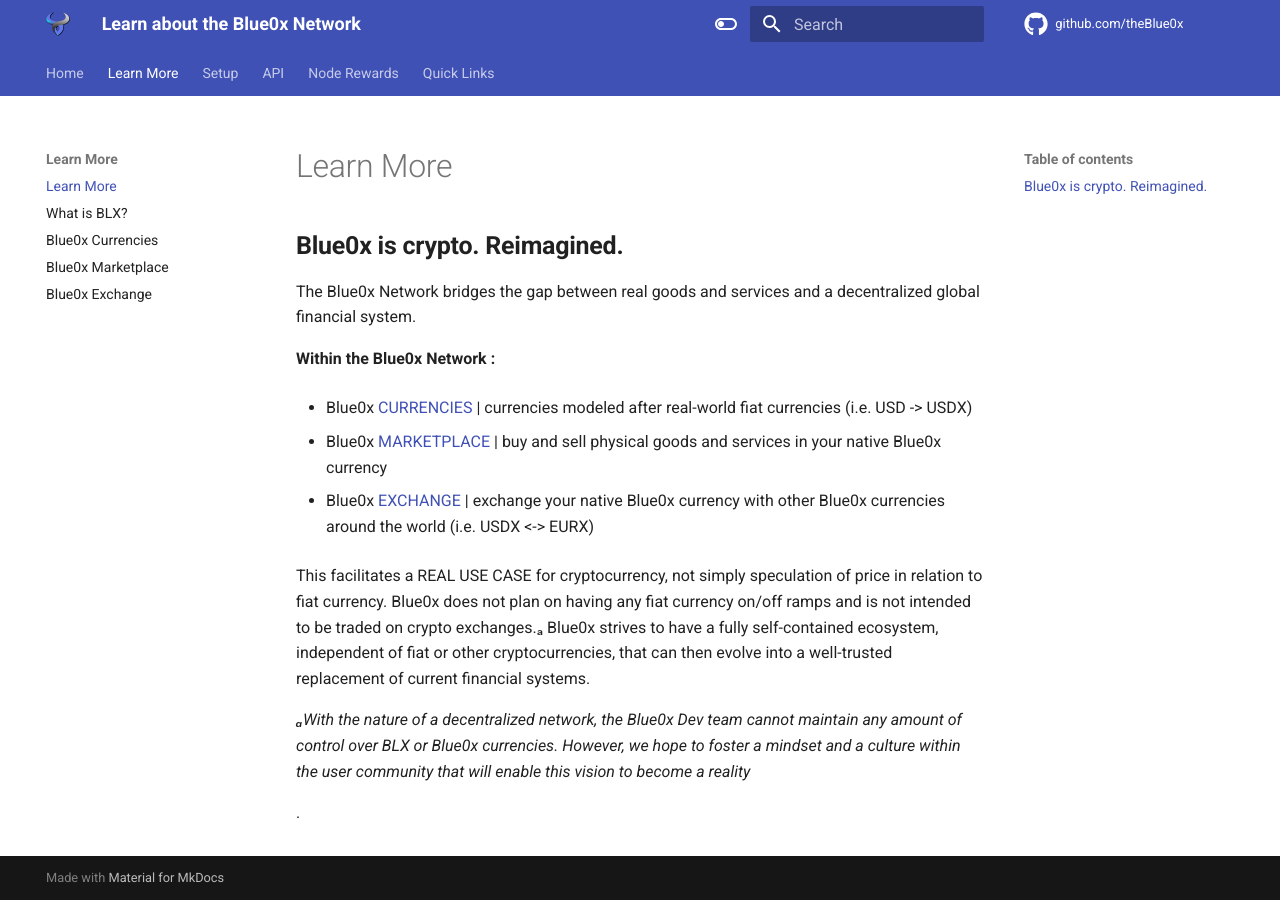
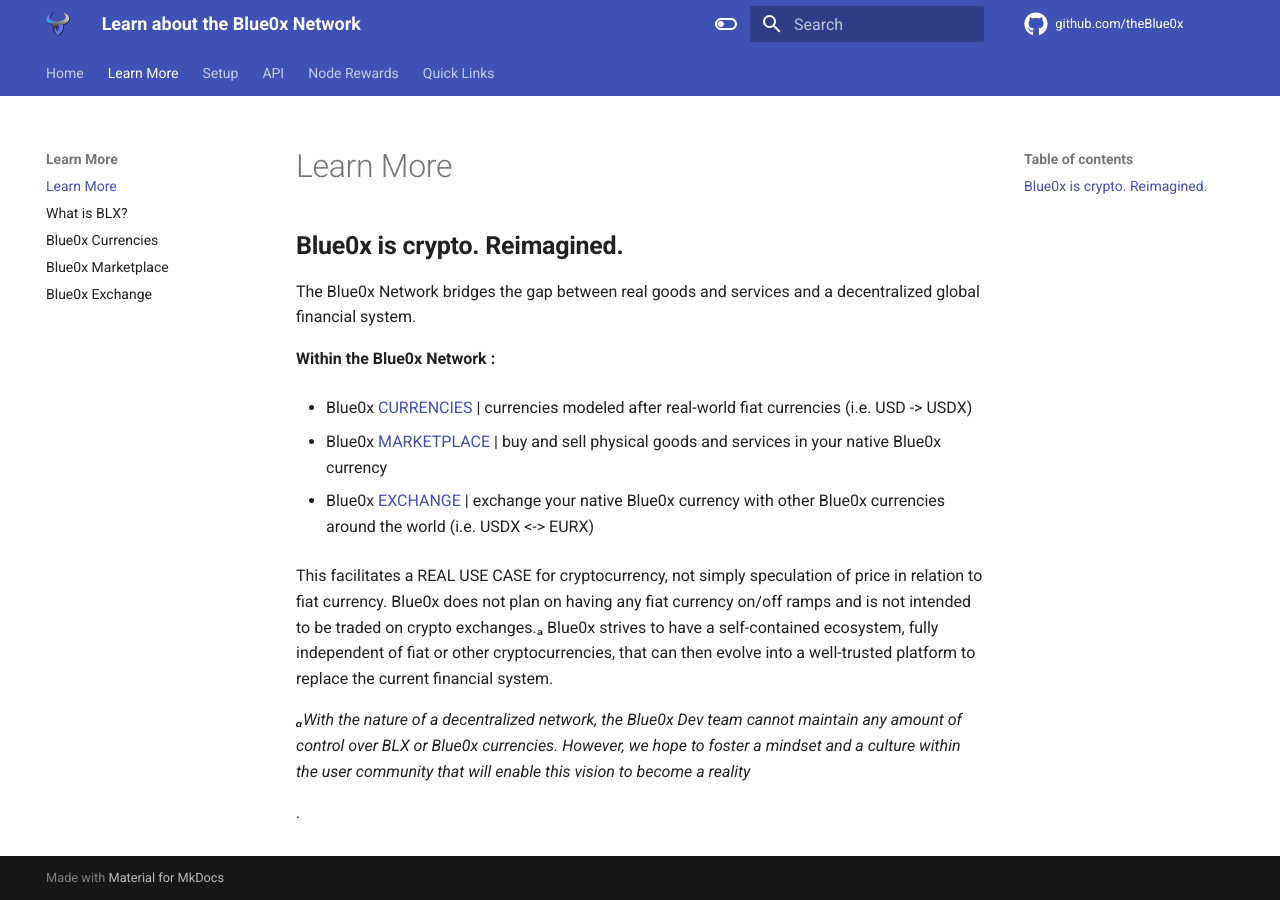
Before and after one commit to theBlue0x/docs, an MkDocs documentation site: the page built from docs/learn_more/index.md, in a window 1280 px wide. Built offline with MkDocs 1.6.1 and Material for MkDocs 9.7.7, drawn with Linux system fonts in a browser that asks for light colours.

Commit message:
Update index.md

```diff
--- a/docs/learn_more/index.md
+++ b/docs/learn_more/index.md
@@ -11,7 +11,7 @@
 
 * Blue0x [EXCHANGE](exchange.md) | exchange your native Blue0x currency with other Blue0x currencies around the world (i.e. USDX <-> EURX)
 
-This facilitates a REAL USE CASE for cryptocurrency, not simply speculation of price in relation to fiat currency.  Blue0x does not plan on having any fiat currency on/off ramps and is not intended to be traded on crypto exchanges.ₐ   Blue0x strives to have a fully self-contained ecosystem, independent of fiat or other cryptocurrencies, that can then evolve into a well-trusted replacement of current financial systems.
+This facilitates a REAL USE CASE for cryptocurrency, not simply speculation of price in relation to fiat currency.  Blue0x does not plan on having any fiat currency on/off ramps and is not intended to be traded on crypto exchanges.ₐ   Blue0x strives to have a self-contained ecosystem, fully independent of fiat or other cryptocurrencies, that can then evolve into a well-trusted platform to replace the current financial system.
 
 *ₐWith the nature of a decentralized network, the Blue0x Dev team cannot maintain any amount of control over BLX or Blue0x currencies.  However, we hope to foster a mindset and a culture within the user community that will enable this vision to become a reality*
 
```
